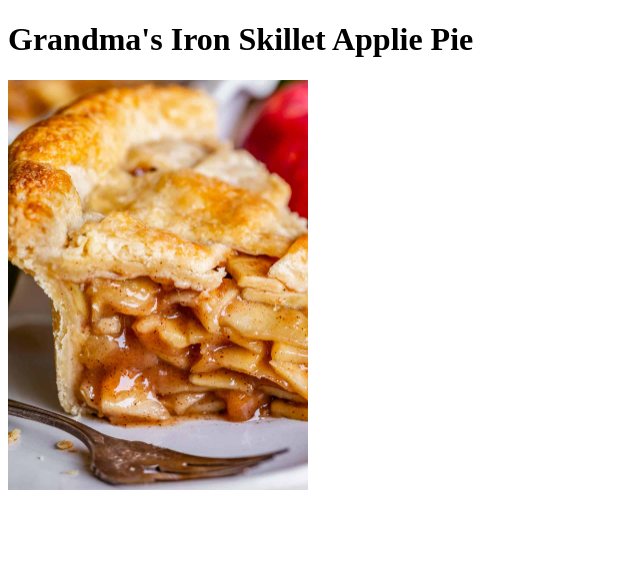
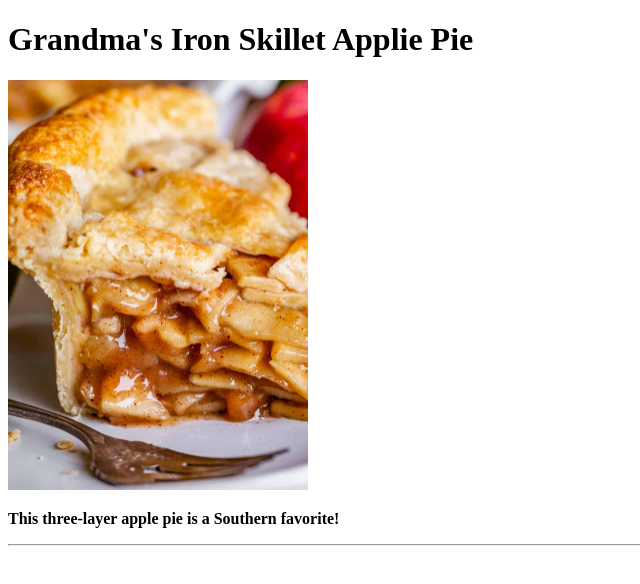
Before and after one commit to Amersuley/odin-recipes, a plain HTML site: page recipes/ApplePie.html in a window 1280 px wide. Shown: the whole page, without its empty margins (0-640 px from the left). Drawn offline with Linux system fonts and the light colour scheme.

Commit message:
added a description under image

```diff
--- a/recipes/ApplePie.html
+++ b/recipes/ApplePie.html
@@ -7,5 +7,10 @@
     <body>
         <h1>Grandma's Iron Skillet Applie Pie</h1>
         <img src="../recipes/images/applepie.jpg" alt="a applie pie" width='300'>
+        <p>
+        <strong>This three-layer apple pie is a Southern favorite! </strong>
+        </p>
+        <hr />
+
     </body>
 </html>
```
